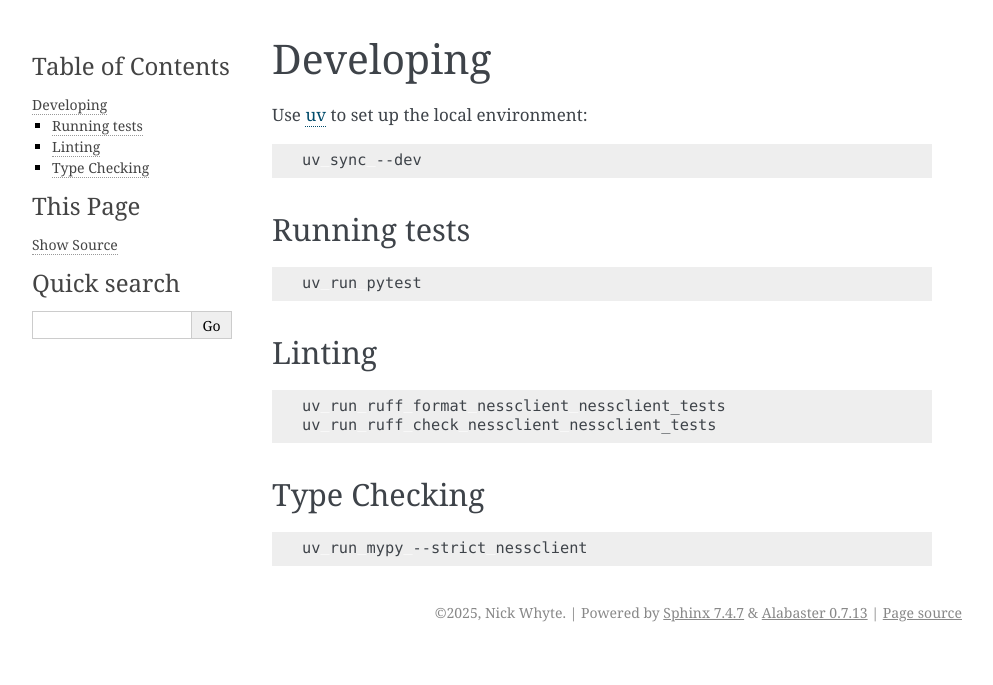
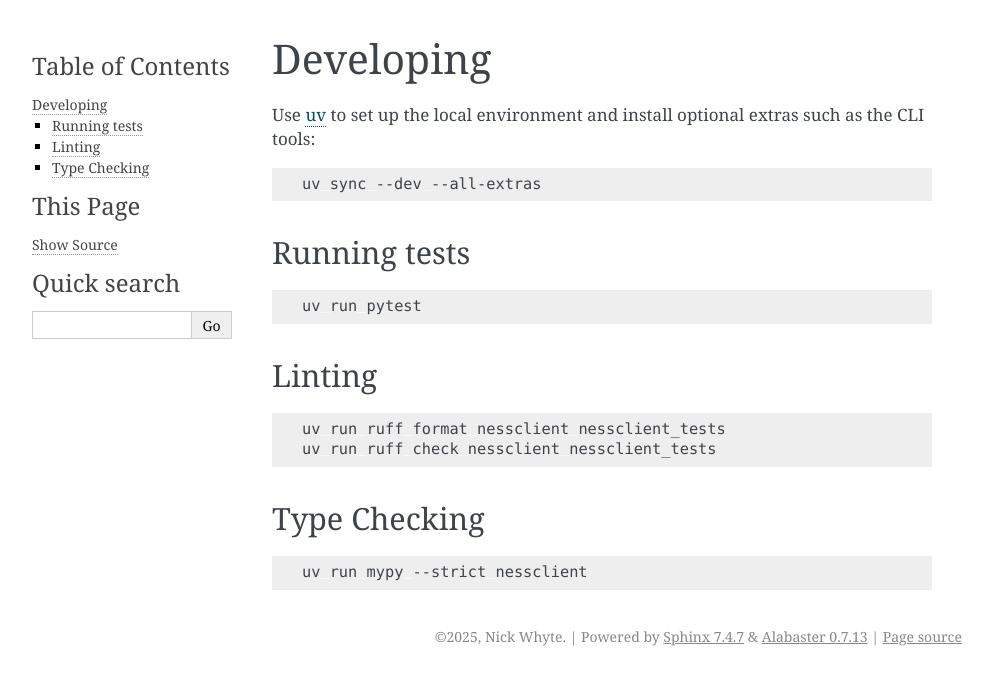
Before and after one commit to nickw444/nessclient, a Sphinx documentation site: the page built from docs/developing.md, in a window 1280 px wide. Shown: the top 685 px of the page, without its empty margins (148-1141 px from the left). Built offline with Sphinx 7.4.7, drawn with Linux system fonts in a browser that asks for light colours.

Commit message:
Install CLI extras during uv sync (#102)

````diff
--- a/docs/developing.md
+++ b/docs/developing.md
@@ -1,8 +1,9 @@
 # Developing
-Use [uv](https://docs.astral.sh/uv/) to set up the local environment:
+Use [uv](https://docs.astral.sh/uv/) to set up the local environment and
+install optional extras such as the CLI tools:
 
 ```sh
-uv sync --dev
+uv sync --dev --all-extras
 ```
 
 ## Running tests
````
Also changed, not shown: AGENTS.md (+1 -1 lines), 1 other file.
